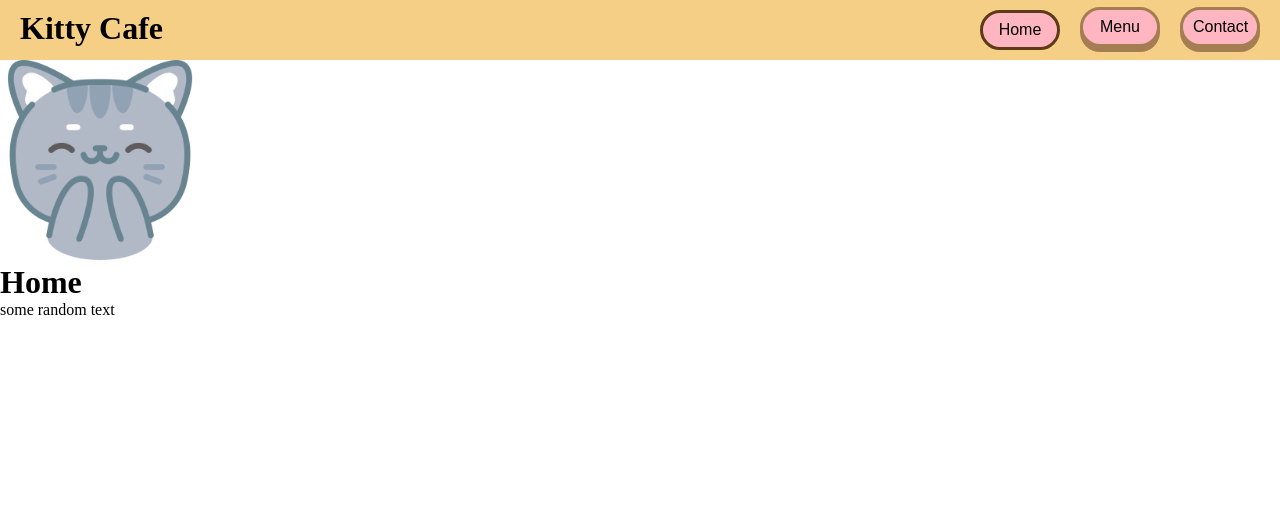
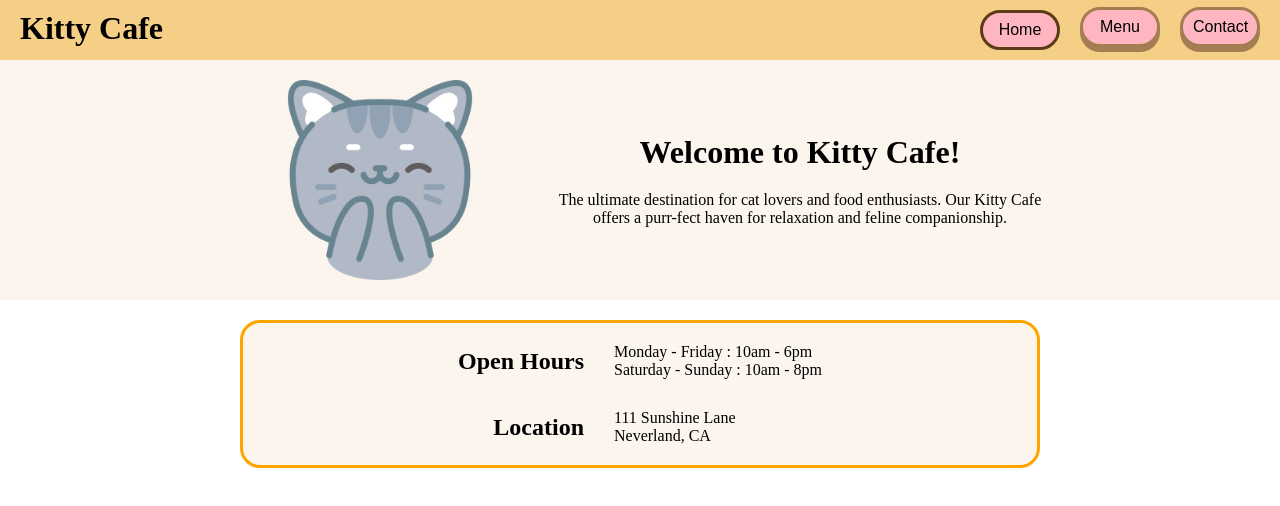
Before and after one commit to strallia/restaurant-page, a website built with webpack: page src/index.html in a window 1280 px wide. Built offline with nearby package versions, Linux system fonts and the light colour scheme.

Commit message:
Style home page content

```diff
--- a/src/home/home.js
+++ b/src/home/home.js
@@ -1,16 +1,62 @@
 import Icon from './icon.png';
 
 export default function (container) {
+  // welcome section
+  const welcomeDiv = document.createElement('div');
+  const imgDiv = document.createElement('div');
   const img = document.createElement('img');
+  const textDiv = document.createElement('div');
   const h1 = document.createElement('h1');
-  const para = document.createElement('p');
+  const welcomePara = document.createElement('p');
 
+  welcomeDiv.classList.add('welcome');
   img.src = Icon;
-  img.classList.add('img');
-  h1.textContent = 'Home';
-  para.textContent = 'some random text';
+  h1.textContent = 'Welcome to Kitty Cafe!';
+  welcomePara.textContent= "The ultimate destination for cat lovers and food enthusiasts. Our Kitty Cafe offers a purr-fect haven for relaxation and feline companionship.";
 
-  container.appendChild(img);
-  container.appendChild(h1);
-  container.appendChild(para);
+  imgDiv.appendChild(img);
+  [h1, welcomePara].forEach((element) => textDiv.appendChild(element));
+  [imgDiv, textDiv].forEach((element) => welcomeDiv.appendChild(element));
+
+
+  // details section
+  const bubbleDiv = document.createElement('div');
+  const borderDiv = document.createElement('div');
+  bubbleDiv.classList.add('bubble-section');
+
+  const details = [
+    {
+      title: 'Open Hours',
+      text: [
+        "Monday - Friday : 10am - 6pm",
+        "Saturday - Sunday : 10am - 8pm"
+      ]
+    },
+    {
+      title: 'Location',
+      text: [
+        "111 Sunshine Lane",
+        "Neverland, CA"
+      ]
+    }
+  ];
+  details.forEach((section) => {
+    const h2 = document.createElement('h2');
+    h2.textContent = section.title;
+
+    const listDiv = document.createElement('div');
+    const textArr = section.text;
+    textArr.forEach((string) => {
+      const para = document.createElement('p');
+      para.textContent = string;
+      listDiv.appendChild(para);
+    });
+
+    [h2, listDiv].forEach((element) => borderDiv.appendChild(element));
+  });
+  bubbleDiv.appendChild(borderDiv);
+
+
+  container.appendChild(welcomeDiv);
+  container.appendChild(bubbleDiv);
 };
--- a/src/styles.css
+++ b/src/styles.css
@@ -4,28 +4,27 @@
   box-sizing: border-box;
   /* outline: 1px solid red; */
 }
-
 body {
   font-size: 16px;
+  min-width: 300px;
 }
-
 img {
   width: 200px;
 }
 
+/* HEADER */
 header {
   background-color: rgb(246, 207, 135);
   padding: 10px 20px;
   display: flex;
   justify-content: space-between;
   flex-wrap: wrap;
+  gap: 5px;
 }
-
 nav {
   display: flex;
   gap: 20px;
 }
-
 nav > button {
   border-radius: 30px;
   border-width: 3px;
@@ -36,12 +35,59 @@ nav > button {
   width: 80px;
   padding: 8px 10px;
 }
-
 button[data-status='closed'] {
   box-shadow: 0 5px rgb(165, 125, 82);
   translate: 0 -3px;
 }
-
 button[data-status='open'] {
   border-color: rgb(91, 59, 24);
 }
+
+/* HOME PAGE */
+.welcome {
+  background-color: rgb(251, 245, 238);
+  padding: 20px;
+  display: flex;
+  flex-wrap: wrap;
+  justify-items: stretch;
+  justify-content: center;
+  gap: 20px;
+
+  > div:first-of-type {
+    flex: 1;
+    display: flex;
+    justify-content: center;
+    max-width: 300px;
+  }
+  > div:last-of-type {
+    display: flex;
+    flex-direction: column;
+    justify-content: center;
+    max-width: 500px;
+    gap: 20px;
+    text-align: center;
+  }
+}
+.bubble-section {
+  padding: 20px;
+  display: flex;
+  justify-content: center;
+
+  > div {
+    border: 3px solid orange;
+    border-radius: 20px;
+    padding: 20px;
+    background-color: rgb(251, 245, 238);
+    width: 800px;
+
+    display: grid;
+    justify-content: center;
+    gap: 30px;
+    grid-template-columns: auto max-content;
+    align-items: center;
+
+    > h2 {
+      text-align: right;
+    }
+  }
+}
```
Also changed, not shown: src/home/friends.png (added), src/home/hearts.png (added), src/home/sleepy.png (added).
